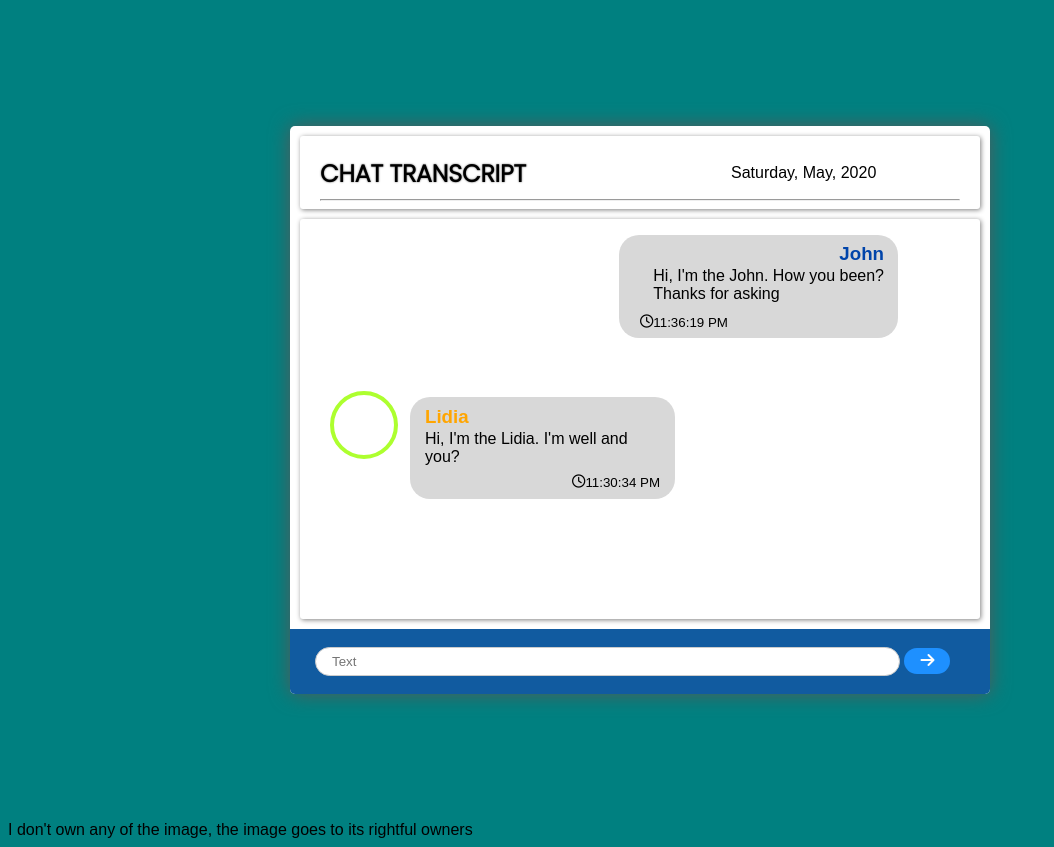
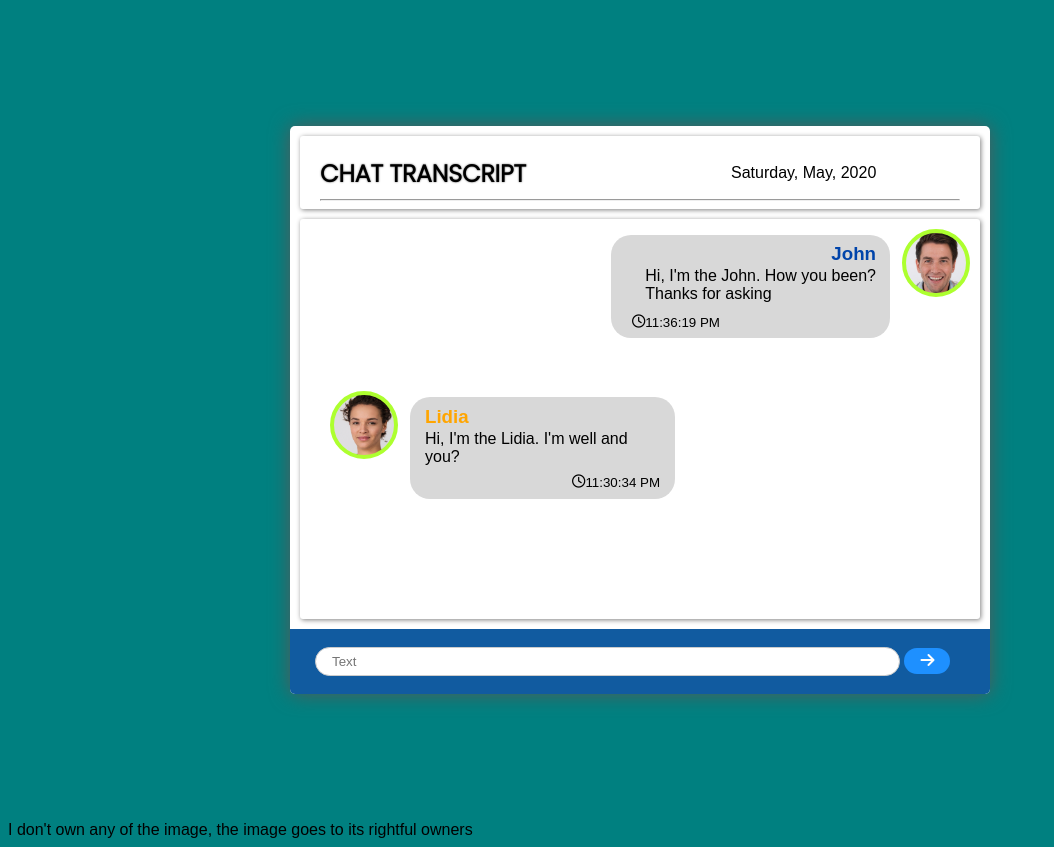
Before and after one commit to jtromero08/chat-message, a website: page index.html in a window 1280 px wide. Shown: the whole page, without its empty margins (0-1054 px from the left). Drawn offline with Linux system fonts and the light colour scheme.

Commit message:
Fixed image style.

```diff
--- a/css/app.css
+++ b/css/app.css
@@ -35,13 +35,7 @@ form {
 
 
 .container-user-printed-sender .image {
-    width: 60px;
-    height: 60px;
-    border-radius: 50%;
-    background-image: url("./images/100k-ai-faces-3.jpg");
-    background-repeat: no-repeat;
-    background-position: center;
-    background-size: cover;
+    background-image: url("./../images/100k-ai-faces-3.jpg");
 }
 
 input[type=text] {
@@ -88,16 +82,18 @@ input[type=submit] {
     flex-direction: column;
     padding: 9px 0px 9px 15px;
 }
-
-.container-user-printed-receiver .image {
+.image {
     width: 60px;
     height: 60px;
     border: 4px solid greenyellow;
     border-radius: 50%;
-    background-image: url("./images/100k-ai-faces-8.jpg");
     background-repeat: no-repeat;
     background-position: center;
     background-size: cover;
+}
+
+.container-user-printed-receiver .image {
+    background-image: url("./../images/100k-ai-faces-8.jpg");
 }
 
 .msg-receiver {
```
